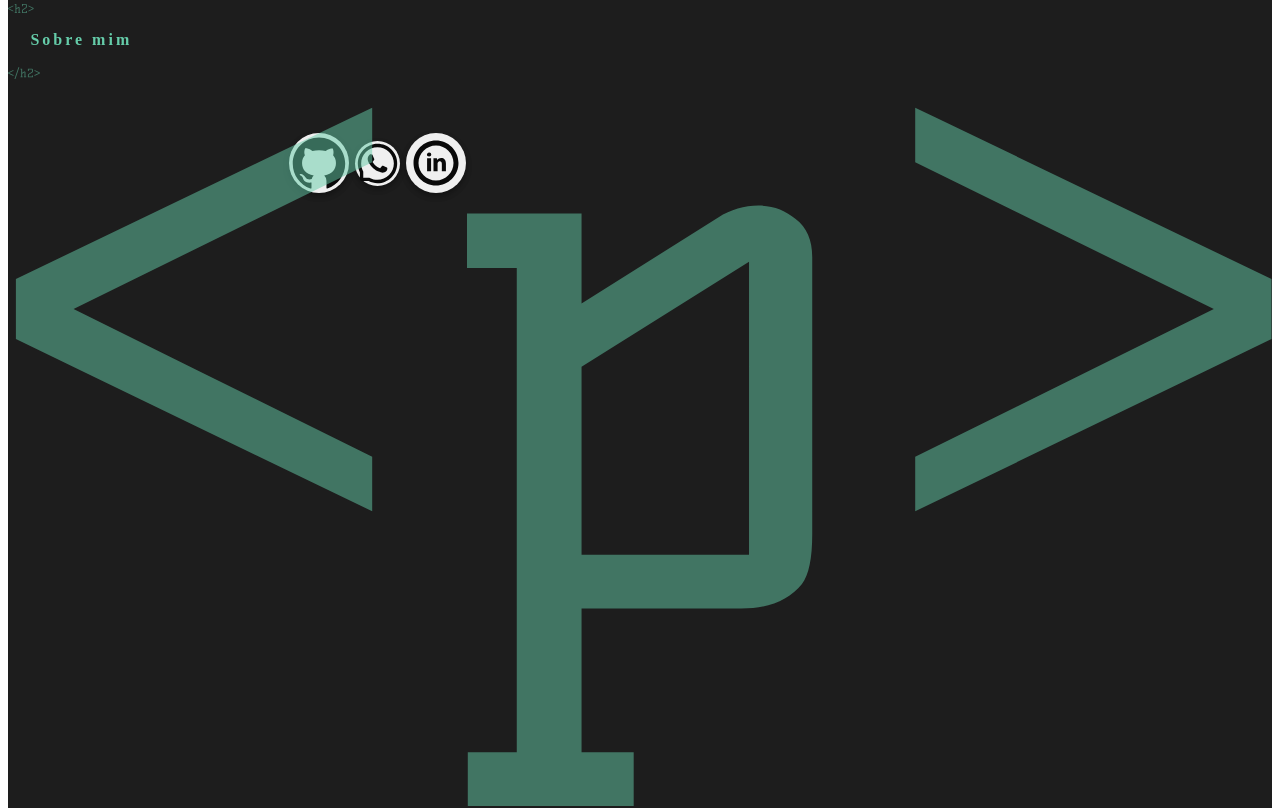
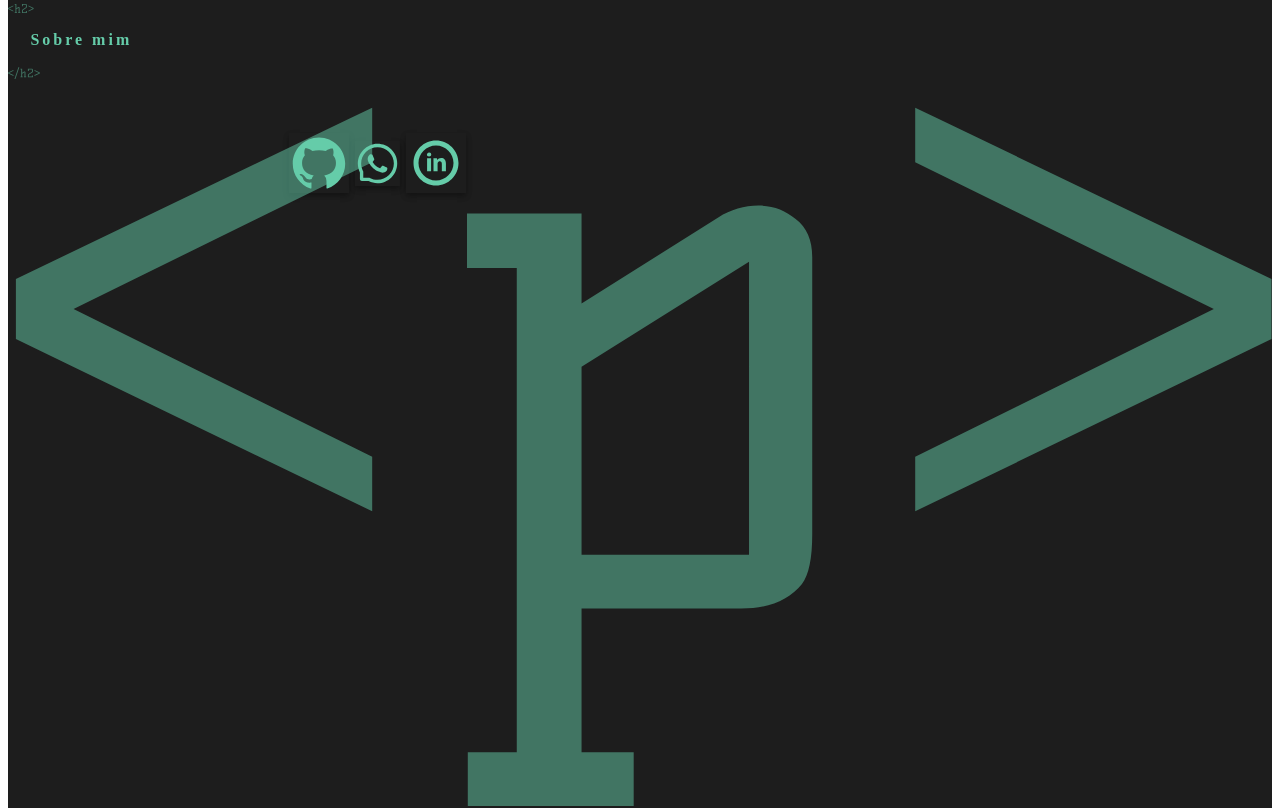
Before and after one commit to victorrdias/portfolio, a Next.js app: page / in a window 1280 px wide. Shown: the part 900-1708 px from the top of the page. Built offline with nearby package versions, Linux system fonts and the light colour scheme.

Commit message:
fix socials buttons

```diff
--- a/components/Subhero.tsx
+++ b/components/Subhero.tsx
@@ -34,7 +34,12 @@ const Subhero = () => {
         <Image maxW="2rem" opacity={0.5} alt="section" src="/assets/h2-2.svg" />
       </Flex>
       <Flex
-        maxW={{ base: "30rem", md: "30rem", lg: "35rem", xl: "45rem" }}
+        maxW={{
+          base: "max-content",
+          md: "max-content",
+          lg: "35rem",
+          xl: "45rem",
+        }}
         minH="29rem"
         borderRadius="20"
         direction="column"
--- a/components/skills.tsx
+++ b/components/skills.tsx
@@ -89,7 +89,7 @@ const Skills = () => {
         </Flex>
       </Flex>
 
-      <Box py="6.5rem" w="100%" h="100%">
+      <Box py={{ base: "3rem", md: "6.5rem" }} w="100%" h="100%">
         <Stack gap="4" px="5">
           <Text
             color="white"
@@ -100,7 +100,7 @@ const Skills = () => {
           >
             ReactJS
           </Text>
-          <Progress size="xs" colorScheme="red" value={65}></Progress>
+          <Progress size="xs" colorScheme="green" value={65}></Progress>
           <Text
             color="white"
             fontWeight="normal"
@@ -110,7 +110,7 @@ const Skills = () => {
           >
             Front-end
           </Text>
-          <Progress size="xs" colorScheme="red" value={80}></Progress>
+          <Progress size="xs" colorScheme="purple" value={80}></Progress>
           <Text
             color="white"
             fontWeight="normal"
@@ -130,7 +130,7 @@ const Skills = () => {
           >
             Chakra-UI
           </Text>
-          <Progress size="xs" colorScheme="red" value={92}></Progress>
+          <Progress size="xs" colorScheme="green" value={92}></Progress>
         </Stack>
       </Box>
     </Flex>
--- a/components/socialButtons/InvertedSocialButtons.tsx
+++ b/components/socialButtons/InvertedSocialButtons.tsx
@@ -9,7 +9,8 @@ const InvertedSocialButtons = () => {
     <Flex gap="6" alignItems="center">
       <Link href="https://github.com/victorrdias" isExternal>
         <IconButton
-          color="#090909"
+          color="#65CCA9"
+          bgColor="#1d1d1d"
           fontSize="60px"
           aria-label="github"
           icon={<AiFillGithub />}
@@ -19,8 +20,8 @@ const InvertedSocialButtons = () => {
             lg: "3rem",
             xl: "3rem",
           }}
-          borderRadius="50"
-          borderColor="#090909"
+          //borderRadius="50"
+          borderColor="#65CCA9"
           border="2px"
           _hover={{
             color: "white",
@@ -44,8 +45,8 @@ https://wa.me/+5517991585836?text=Ol%C3%A1!%20Eu%20sou%20o%20Vitor,%20muito%20pr
             lg: "3rem",
             xl: "3rem",
           }}
-          borderRadius="50"
-          color="#090909"
+          color="#65CCA9"
+          bgColor="#1d1d1d"
           fontSize="45px"
           borderColor="#090909"
           border="2px"
@@ -69,8 +70,8 @@ https://wa.me/+5517991585836?text=Ol%C3%A1!%20Eu%20sou%20o%20Vitor,%20muito%20pr
             lg: "3rem",
             xl: "3rem",
           }}
-          borderRadius="50"
-          color="#090909"
+          color="#65CCA9"
+          bgColor="#1d1d1d"
           fontSize="60px"
           borderColor="#090909"
           border="2px"
```
